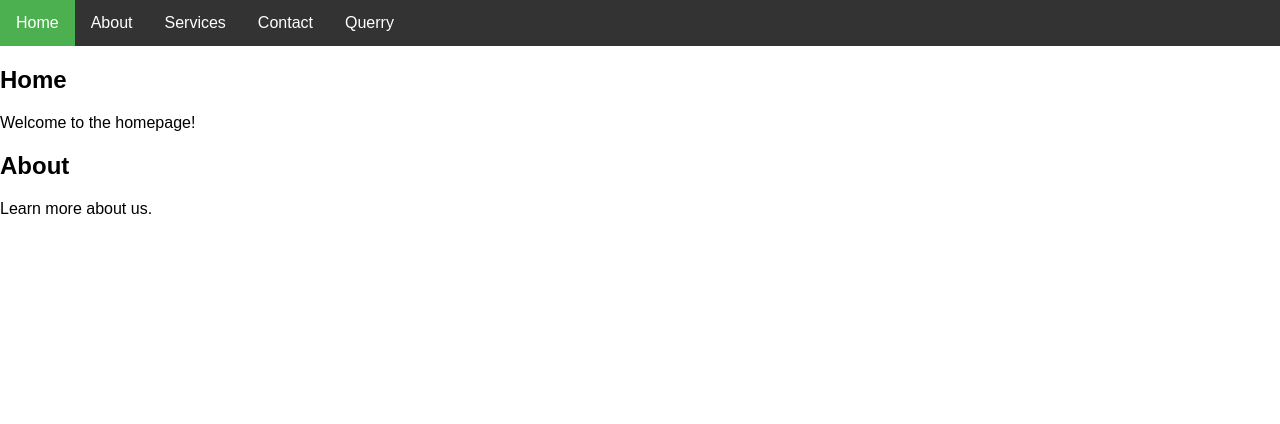
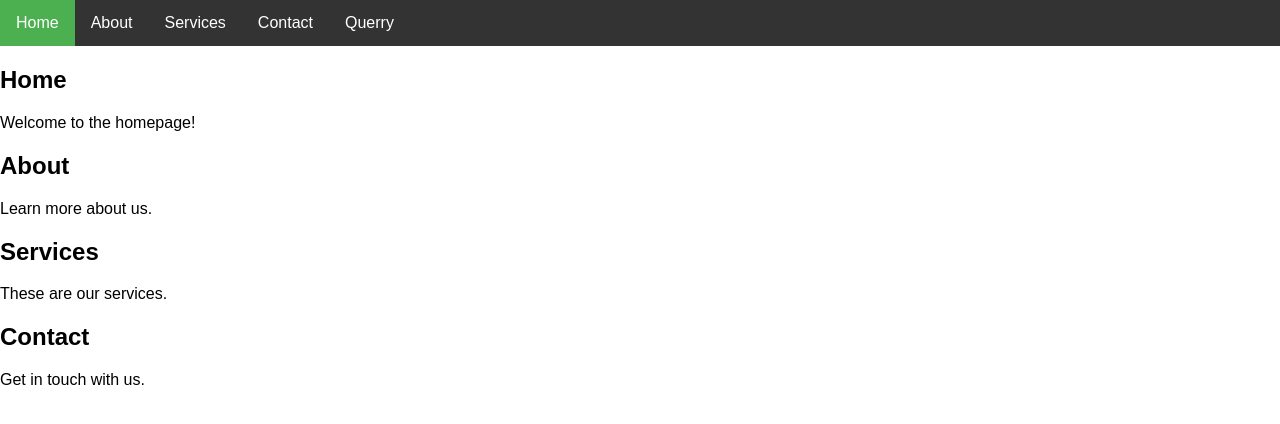
Before and after one commit to aniket-bhadra21/detalyMusic, a plain HTML site: page index.html in a window 1280 px wide. Drawn offline with Linux system fonts and the light colour scheme.

```diff
--- a/index.html
+++ b/index.html
@@ -50,5 +50,15 @@
       <h1>About</h1>
       <p>Learn more about us.</p>
     </section>
+
+    <section id="services">
+      <h1>Services</h1>
+      <p>These are our services.</p>
+    </section>
+
+    <section id="contact">
+      <h1>Contact</h1>
+      <p>Get in touch with us.</p>
+    </section>
   </body>
 </html>
```
